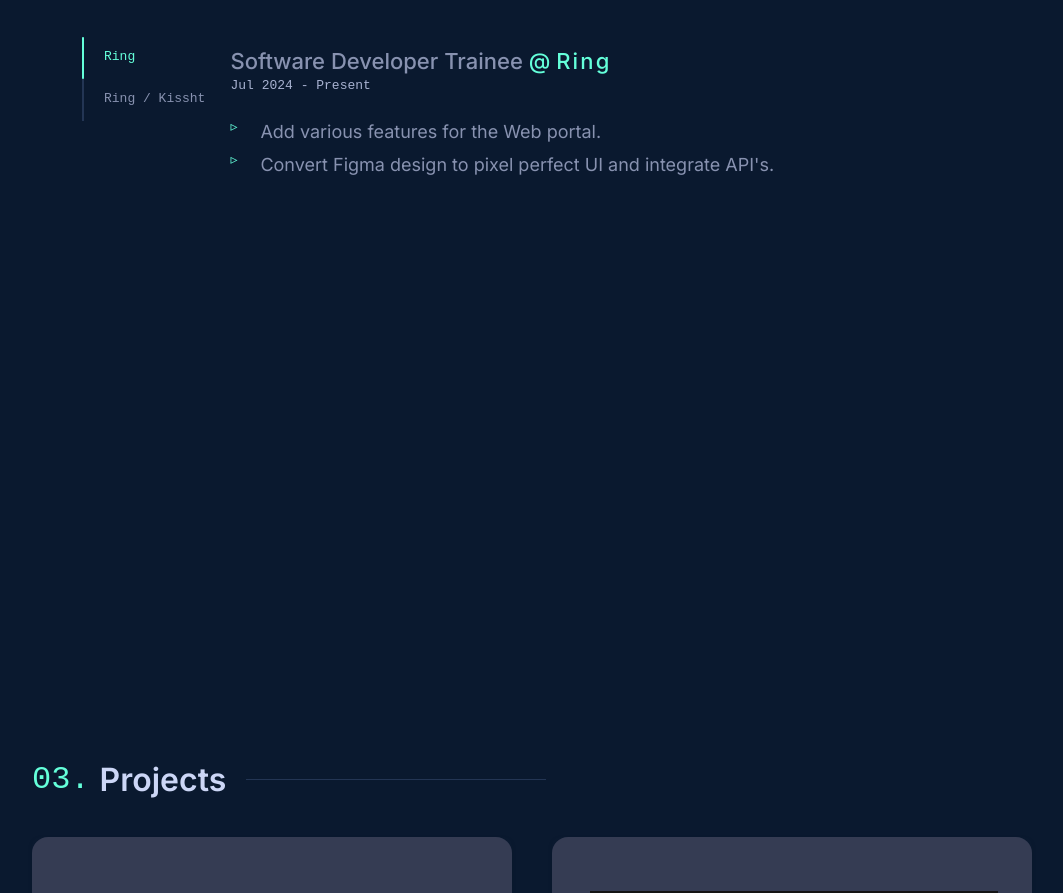
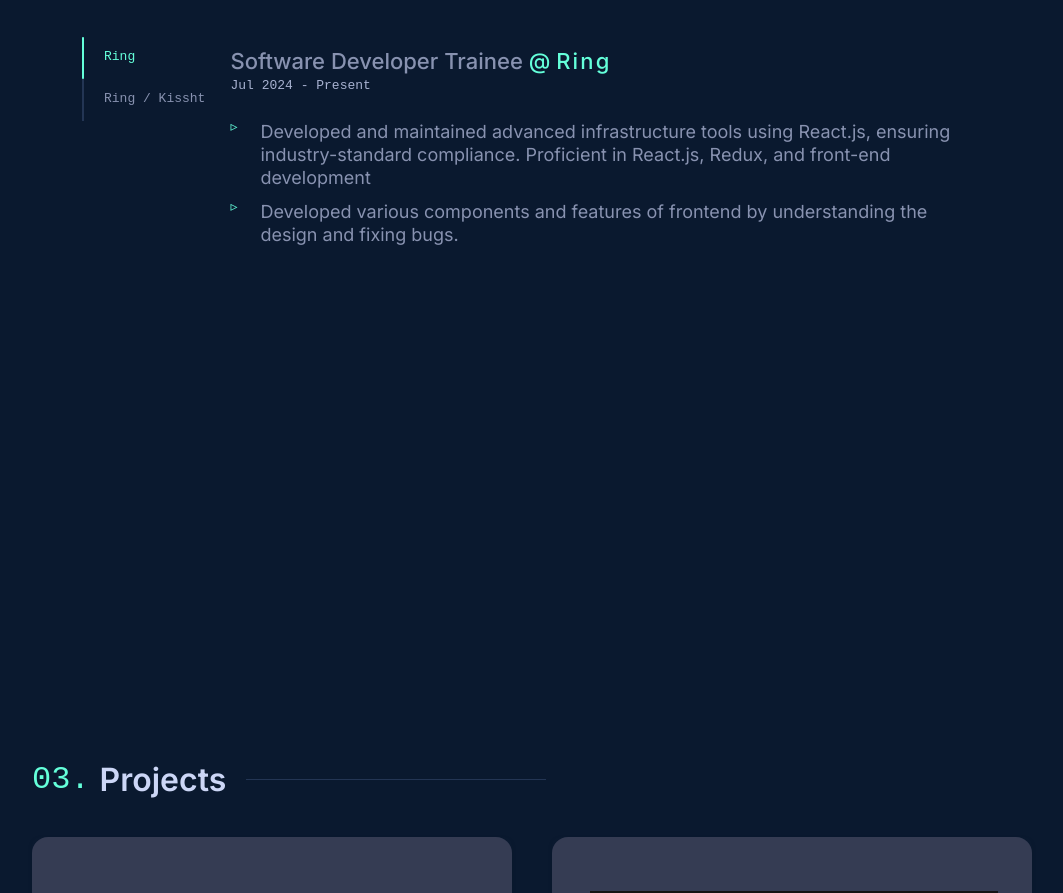
Before and after one commit to kavishshahh/portfolio-ks, a Next.js app: page / in a window 1280 px wide. Shown: the part 1556-2449 px from the top of the page, without its empty margins (108-1171 px from the left). Built offline with nearby package versions, Linux system fonts and the light colour scheme.

Commit message:
experience update

```diff
--- a/components/sections/Experience/Experience.jsx
+++ b/components/sections/Experience/Experience.jsx
@@ -11,8 +11,9 @@
       company: "Ring",
       date: "Jul 2024 - Present",
       responsibilities: [
-        "Add various features for the Web portal.",
-        "Convert Figma design to pixel perfect UI and integrate API's.",
+        `Developed and maintained advanced infrastructure tools using React.js, ensuring industry-standard compliance. Proficient in
+        React.js, Redux, and front-end development`,
+        "Developed various components and features of frontend by understanding the design and fixing bugs.",
       ],
     },
     ring2: {
```
